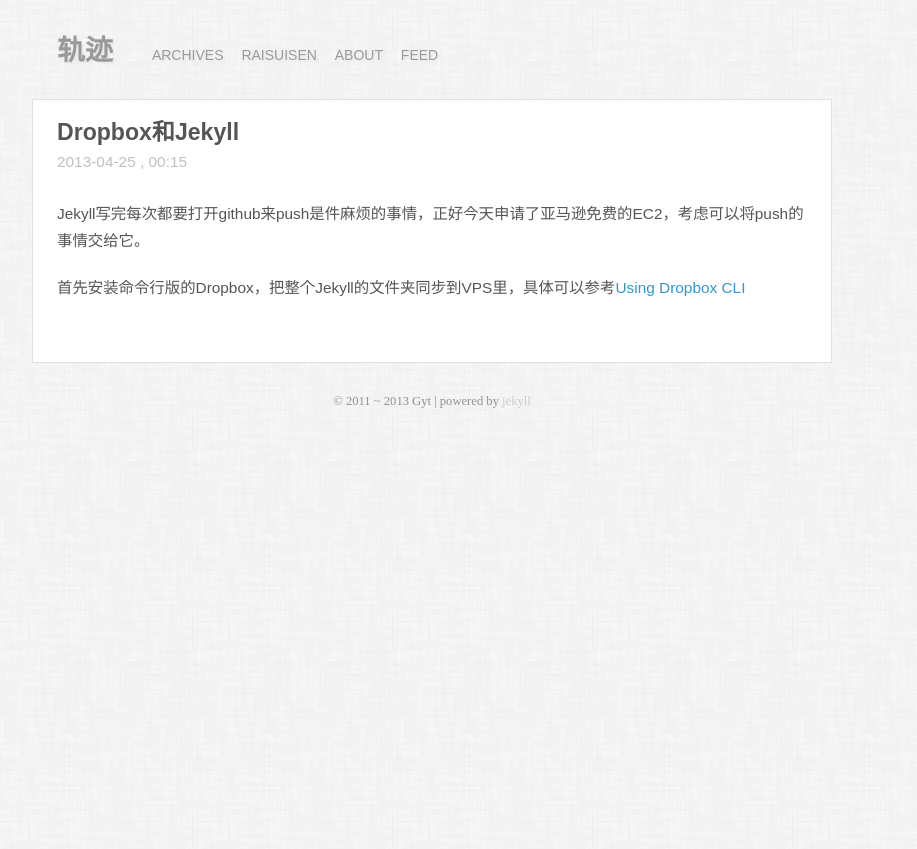
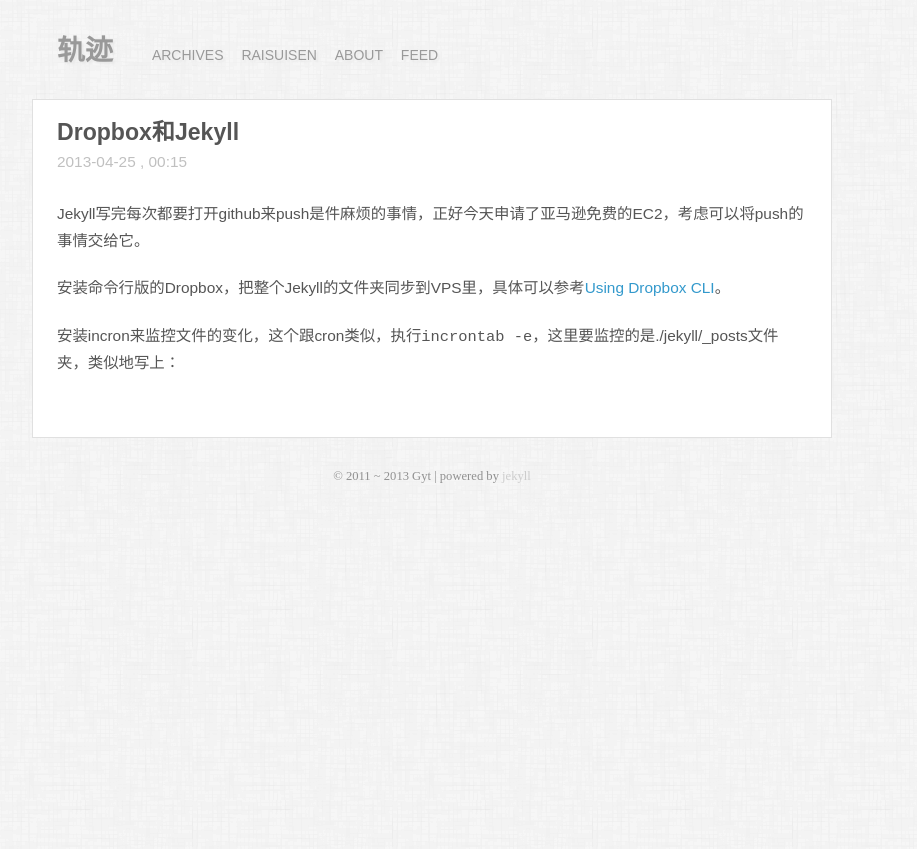
Before and after one commit to gyteng/gyteng.github.com, a Jekyll site: the page built from _posts/2013-04-25-Jekyll-And-Dropbox.markdown, in a window 1280 px wide. Shown: the top 849 px of the page, without its empty margins (208-1125 px from the left). Built offline with Jekyll 4.4.1, drawn with Linux system fonts in a browser that asks for light colours; some web fonts are replaced; Markdown is read by kramdown in place of the engine named in the settings; comment, search, counter and statistics services are not loaded.

Commit message:
From Amazon EC2

```diff
--- a/_posts/2013-04-25-Jekyll-And-Dropbox.markdown
+++ b/_posts/2013-04-25-Jekyll-And-Dropbox.markdown
@@ -8,4 +8,6 @@ comments: true
 ---
 Jekyll写完每次都要打开github来push是件麻烦的事情，正好今天申请了亚马逊免费的EC2，考虑可以将push的事情交给它。
 
-首先安装命令行版的Dropbox，把整个Jekyll的文件夹同步到VPS里，具体可以参考[Using Dropbox CLI](http://www.dropboxwiki.com/Using_Dropbox_CLI)
+安装命令行版的Dropbox，把整个Jekyll的文件夹同步到VPS里，具体可以参考[Using Dropbox CLI](http://www.dropboxwiki.com/Using_Dropbox_CLI)。
+
+安装incron来监控文件的变化，这个跟cron类似，执行`incrontab -e`，这里要监控的是./jekyll/_posts文件夹，类似地写上：
```
